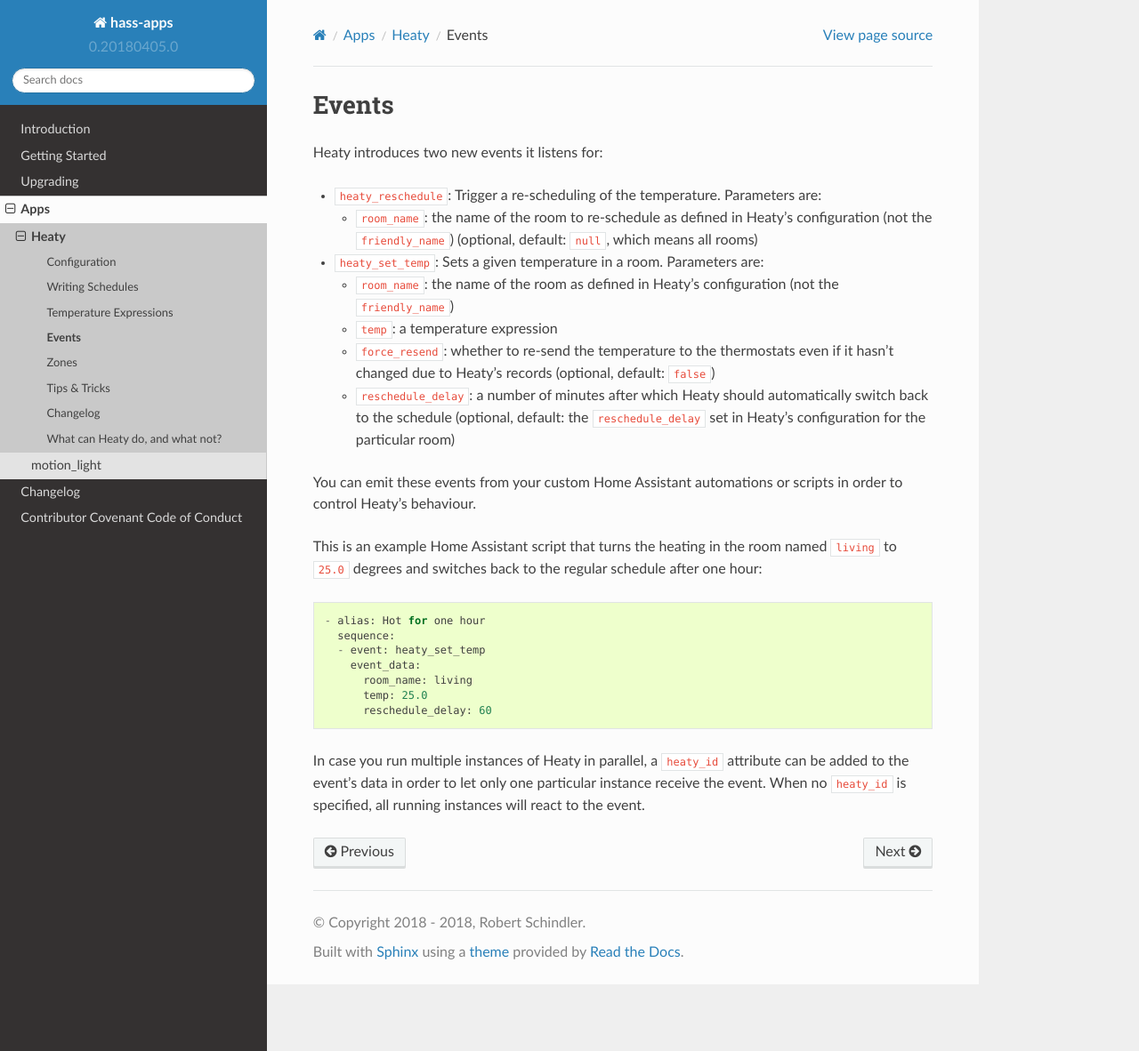
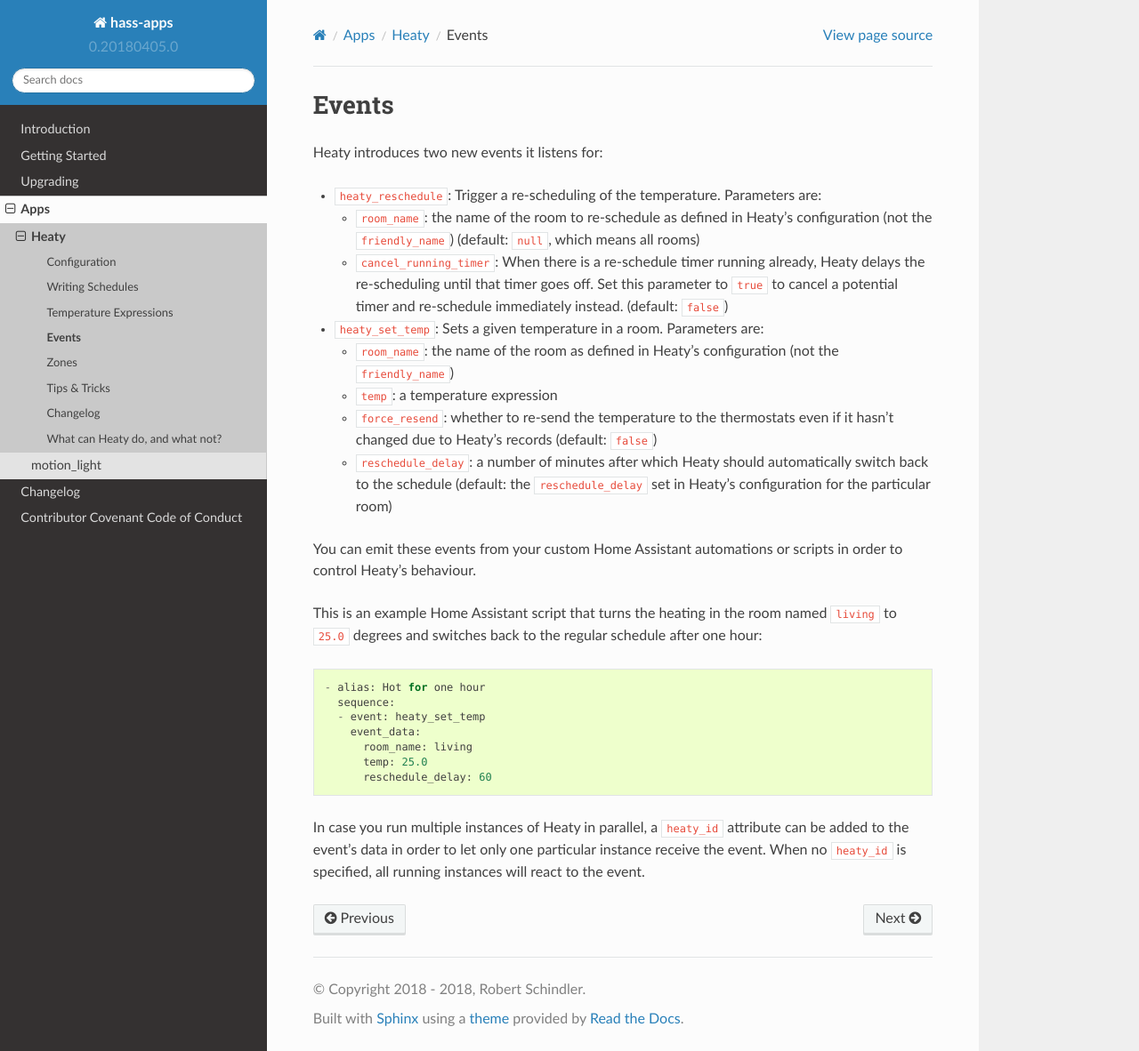
Before and after one commit to bob1de/hass-apps, a Sphinx documentation site: the page built from docs/apps/heaty/events.rst, in a window 1280 px wide and 1182 px high. Shown: the whole window at 89% size. Built offline with Sphinx 7.4.7 and the Read the Docs theme 2.0.0, drawn with Linux system fonts in a browser that asks for light colours.

Commit message:
[heaty] reschedule events now only trigger a re-scheduling when no timer runs

```diff
--- a/docs/apps/heaty/events.rst
+++ b/docs/apps/heaty/events.rst
@@ -7,8 +7,12 @@ Heaty introduces two new events it listens for:
   Parameters are:
 
   * ``room_name``: the name of the room to re-schedule as defined in
-    Heaty's configuration (not the ``friendly_name``) (optional, default:
-    ``null``, which means all rooms)
+    Heaty's configuration (not the ``friendly_name``) (default: ``null``,
+    which means all rooms)
+  * ``cancel_running_timer``: When there is a re-schedule timer
+    running already, Heaty delays the re-scheduling until that timer goes
+    off. Set this parameter to ``true`` to cancel a potential timer and
+    re-schedule immediately instead. (default: ``false``)
 
 * ``heaty_set_temp``: Sets a given temperature in a room.
   Parameters are:
@@ -17,10 +21,10 @@ Heaty introduces two new events it listens for:
     configuration (not the ``friendly_name``)
   * ``temp``: a temperature expression
   * ``force_resend``: whether to re-send the temperature to the
-    thermostats even if it hasn't changed due to Heaty's records (optional,
-    default: ``false``)
+    thermostats even if it hasn't changed due to Heaty's records (default:
+    ``false``)
   * ``reschedule_delay``: a number of minutes after which Heaty should
-    automatically switch back to the schedule (optional, default: the
+    automatically switch back to the schedule (default: the
     ``reschedule_delay`` set in Heaty's configuration for the particular
     room)
 
```
Also changed, not shown: docs/apps/heaty/CHANGELOG.md (+6 -0 lines), 2 other files.
